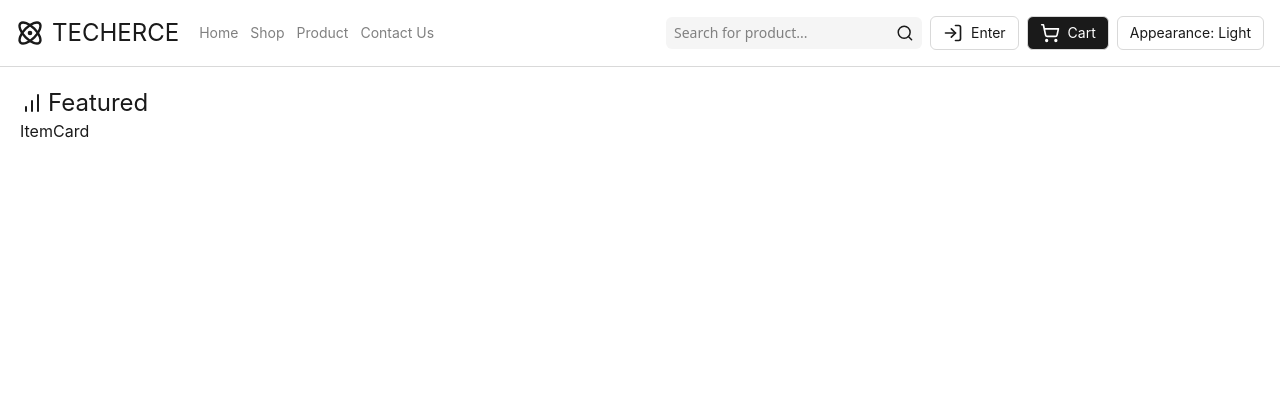
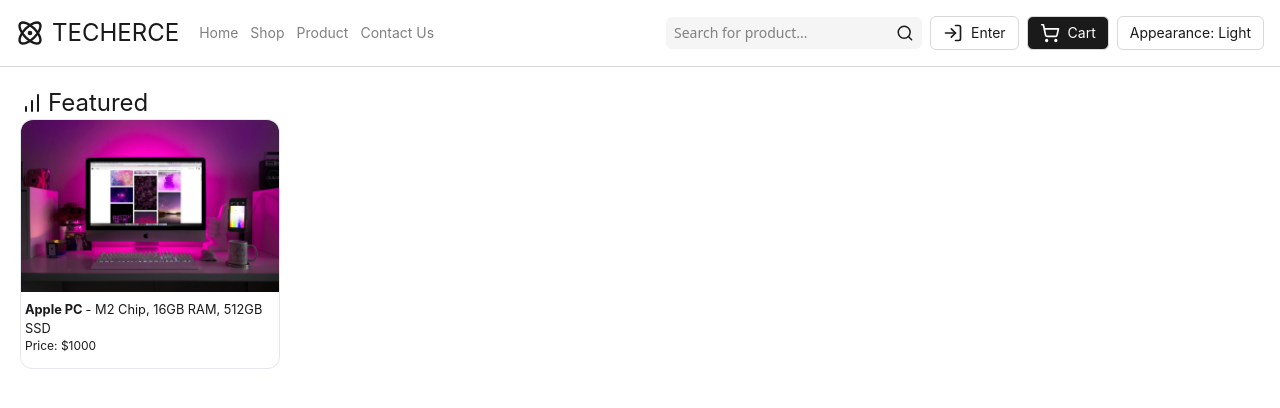
Before and after one commit to Beridze0/e-commerce, a React (Vite) app: page / in a window 1280 px wide. Shown: the top 408 px of the page. Built offline with nearby package versions, Linux system fonts and the light colour scheme.

Commit message:
itemCard

```diff
--- a/src/components/ui/ItemCard.jsx
+++ b/src/components/ui/ItemCard.jsx
@@ -1,7 +1,23 @@
+import computer from "../../assets/computer.jpg";
+
 const ItemCard = () => {
   return (
-    <div>ItemCard</div>
-  )
-}
+    <div className=" flex flex-col gap-1 items-center border rounded-xl w-[260px] h-[250px] cursor-pointer">
+      <div className="max-w-[260px] ">
+        <img
+          src={computer}
+          alt="computer"
+          className="w-full h-full object-cover rounded-t-xl"
+        />
+      </div>
+      <div className="p-1">
+        <p className="font-bold text-[0.8rem]">
+          Apple PC <span className="font-normal">- M2 Chip, 16GB RAM, 512GB SSD</span>
+        </p>
+        <p className="text-xs">Price: $1000</p>
+      </div>
+    </div>
+  );
+};
 
-export default ItemCard
+export default ItemCard;
```
